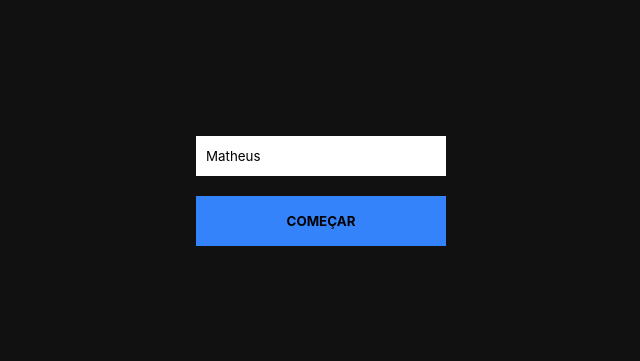
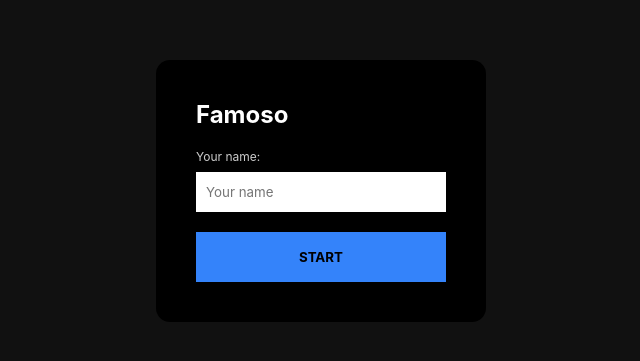
Before and after one commit to trindadematheus/famoso, a React (Vite) app: page / in a window 1280 px wide. Shown: the part 209-570 px from the top of the page, without its empty margins (319-959 px from the left). Built offline with nearby package versions, Linux system fonts and the light colour scheme; no server answers.

Commit message:
home page and translations

```diff
--- a/src/components/EventInfoTooltip/index.tsx
+++ b/src/components/EventInfoTooltip/index.tsx
@@ -25,7 +25,7 @@ function EventInfoTooltip({ event }: EventInfoTooltipProps) {
                 <p className="song-name">{event.song.title}</p>
                 <p className="song-name">F${event.song.value} <span className="bonus">{increase}</span> </p>
 
-                <button className='action' onClick={() => navigate(`/show/${event.song.videoId}`)} >Cantar</button>
+                <button className='action' onClick={() => navigate(`/show/${event.song.videoId}`)} >SING</button>
             </S.Container>
         </>
     )
--- a/src/components/EventInfoTooltip/styles.ts
+++ b/src/components/EventInfoTooltip/styles.ts
@@ -11,10 +11,11 @@ export const Container = styled.div`
 
     .action {
         margin-top: 16px;
-        background-color: #111;
+        background-color: #3483fa;
+        color: black;
+        font-weight: bold;
         padding: 8px 40px;
         border-radius: 4px;
-        color: white;
 
         transition: all 400ms;
 
--- a/src/screens/Home/index.tsx
+++ b/src/screens/Home/index.tsx
@@ -1,21 +1,25 @@
 import { useState } from 'react'
 import { useNavigate } from 'react-router-dom'
+
 import storeItems from '../../data/store'
-
 import { useSinger } from '../../hook/use-singer'
+import { Artist } from '../../types/artist'
 import * as S from './styles'
 
 function Home() {
     const navigate = useNavigate()
     const { setArtist, setSongs } = useSinger()
 
-    const [name, setName] = useState('Matheus')
+    const [name, setName] = useState('')
 
-    async function handleStart() {
-        const artistData = {
-            name,
+    async function handleStart(e: any) {
+        e.preventDefault()
+
+        const artistData: Artist = {
+            name: name || 'John Doe',
             level: 0,
-            money: 0
+            money: 0,
+            recordLabelId: null
         }
 
         setArtist(artistData)
@@ -31,11 +35,16 @@ function Home() {
         <>
             <S.Wrapper>
                 <S.Container>
-                    <S.Form>
-                        <input value={name} onChange={evt => setName(evt.target.value)} className='input' type="text" placeholder='Seu nome' />
+                    <S.Card>
+                        <h1 className="title">Famoso</h1>
 
-                        <button type='button' onClick={handleStart} className="btn">COMEÇAR</button>
-                    </S.Form>
+                        <S.Form onSubmit={handleStart} >
+                            <p className="label">Your name:</p>
+                            <input value={name} onChange={evt => setName(evt.target.value)} className='input' type="text" placeholder='Your name' />
+
+                            <button onClick={handleStart} className="btn">START</button>
+                        </S.Form>
+                    </S.Card>
                 </S.Container>
             </S.Wrapper>
         </>
--- a/src/screens/Home/styles.ts
+++ b/src/screens/Home/styles.ts
@@ -13,7 +13,24 @@ export const Container = styled.div`
     justify-content: center;
 `
 
-export const Form = styled.div`
+export const Card = styled.div`
+    background-color: #000;
+    border-radius: 14px;
+    padding: 40px;
+
+    .title {
+        margin-bottom: 20px;
+        font-size: 24px;
+        color: white;
+    }
+
+    .label {
+        font-size: 12px;
+        color: #ccc;
+    }
+`
+
+export const Form = styled.form`
     display: flex;
     flex-direction: column;
     gap: 8px;
--- a/src/screens/Show/index.tsx
+++ b/src/screens/Show/index.tsx
@@ -28,7 +28,7 @@ function ShowScreen() {
 
     function handleOnEnd() {
         Swal.fire(
-            `Parabéns, show completado!`,
+            `Congratulations! you completed the concert`,
             `+ F$${songData?.value} ${increase.label}`,
             'success'
         ).then((result) => {
@@ -43,8 +43,8 @@ function ShowScreen() {
 
     function handleCancel() {
         Swal.fire({
-            title: 'Deseja cancelar o show?',
-            text: "Para cancelar o show você precisará pagar uma multa aos contratantes.",
+            title: 'Do you want to cancel the concert?',
+            text: "To cancel the concert you will need to pay a fine to the contractors.",
             icon: 'warning',
             showCancelButton: true,
             confirmButtonColor: '#d33',
@@ -67,10 +67,10 @@ function ShowScreen() {
                         videoId={params.videoId}
                         opts={{
                             width: '1000',
-                            // playerVars: {
-                            //     controls: 0,
-                            //     disablekb: 1
-                            // }
+                            playerVars: {
+                                controls: 0,
+                                disablekb: 1
+                            }
                         }}
                         onEnd={handleOnEnd}
                     />
@@ -79,7 +79,7 @@ function ShowScreen() {
                         <h1 className="title">{songData?.title}</h1>
 
                         <div className="actions">
-                            <button onClick={handleCancel} className="action danger">CANCELAR SHOW</button>
+                            <button onClick={handleCancel} className="action danger">LEAVE CONCERT</button>
                         </div>
                     </S.EventData>
                 </S.Container>
--- a/src/utils/generate-random-location.ts
+++ b/src/utils/generate-random-location.ts
@@ -35,7 +35,7 @@ export default function generateRandomEvents({ centerLat, centerLong, radiusInMe
 
         events.push({
             id: uuidv4(),
-            title: 'Festival da Uva',
+            title: 'Some Party',
             song: songs[index],
             location: generateRandomLocation({ centerLat, centerLong, radiusInMeters }),
         })
```
